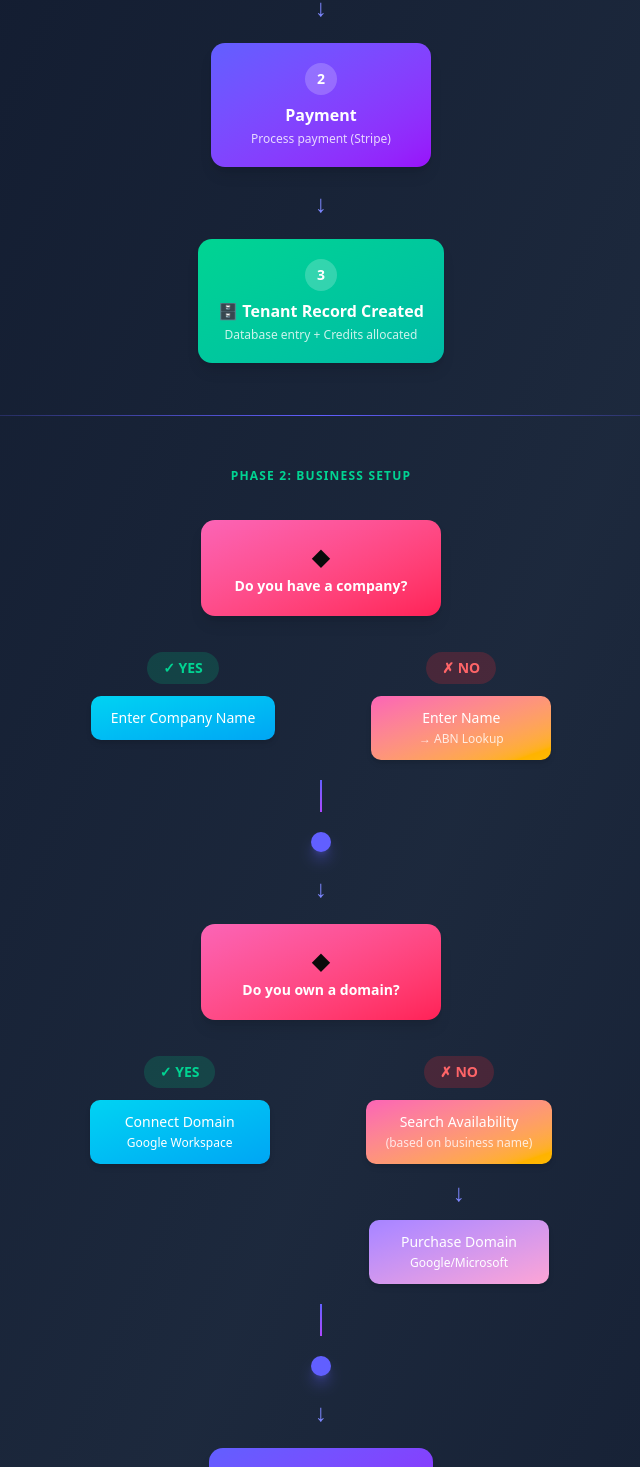
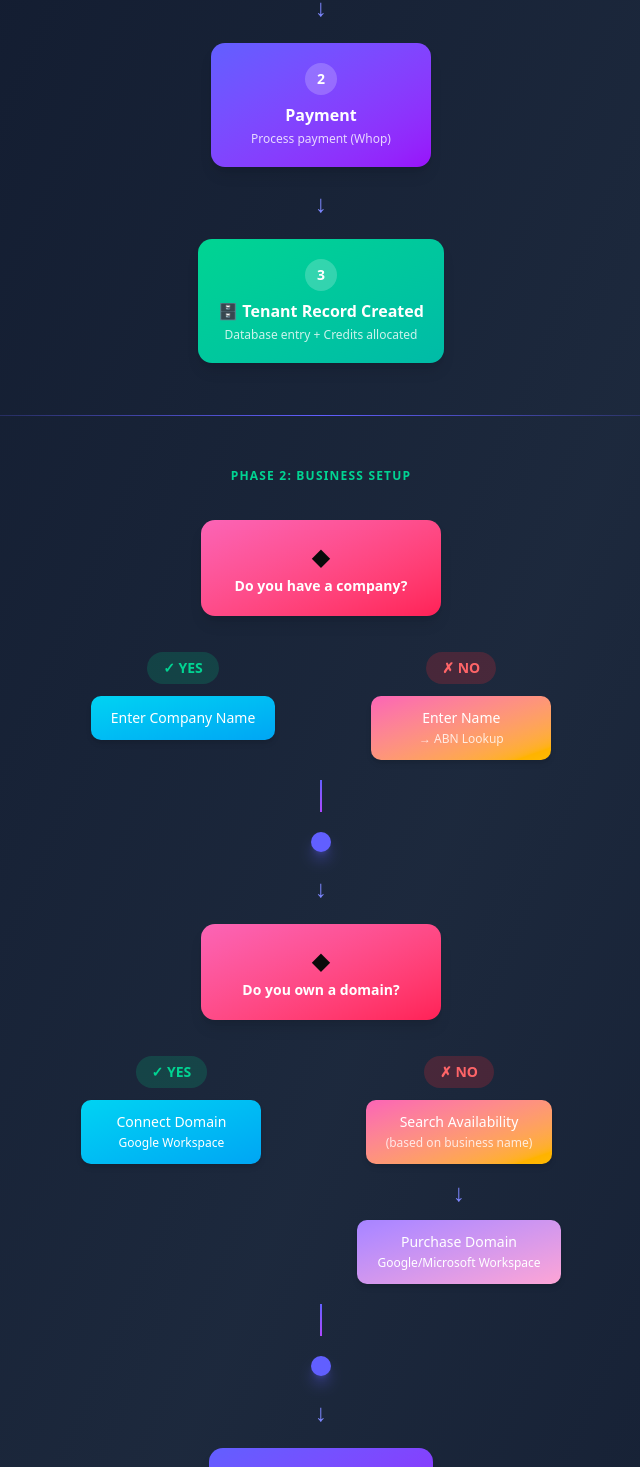
Before and after one commit to Tushar98644/Nodal, a Next.js app: page /onboarding-flow in a window 1280 px wide. Shown: the part 357-1824 px from the top of the page, without its empty margins (319-959 px from the left). Built offline with nearby package versions, Linux system fonts and the light colour scheme.

Commit message:
feature: minor updates

```diff
--- a/src/app/onboarding-flow/page.tsx
+++ b/src/app/onboarding-flow/page.tsx
@@ -1,5 +1,3 @@
-// app/onboarding-flow/page.tsx
-
 "use client";
 
 import { useState } from "react";
@@ -171,7 +169,7 @@ export default function OnboardingFlowPage() {
                     <FlowStep
                         number="2"
                         title="Payment"
-                        description="Process payment (Stripe)"
+                        description="Process payment (Whop)"
                     />
 
                     <Arrow />
@@ -232,7 +230,7 @@ export default function OnboardingFlowPage() {
                                 <SubStep variant="alt">
                                     Purchase Domain
                                     <br />
-                                    <span className="text-xs">Google/Microsoft</span>
+                                    <span className="text-xs">Google/Microsoft Workspace</span>
                                 </SubStep>
                             </div>
                         </BranchOption>
```
